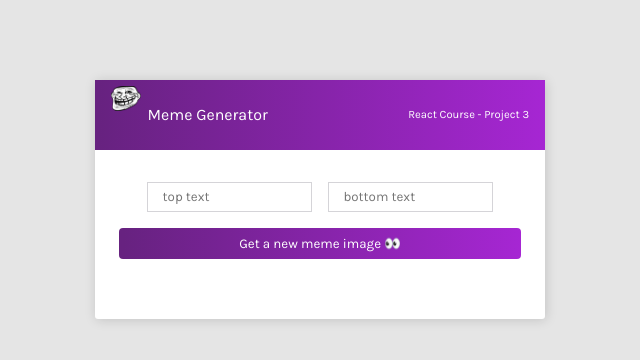
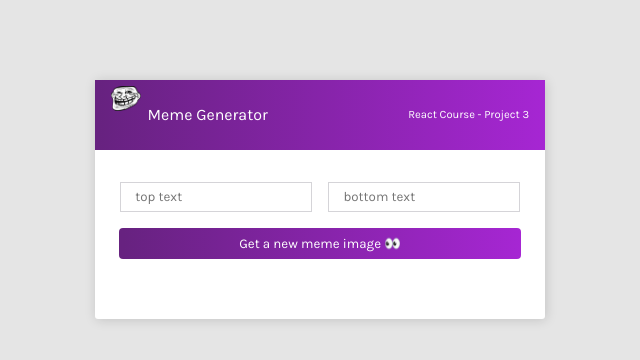
Before and after one commit to timokonkwo/meme-generator, a React (Vite) app: page / in a window 1280 px wide. Shown: the top 360 px of the page, without its empty margins (320-960 px from the left). Built offline with nearby package versions, Linux system fonts and the light colour scheme.

Commit message:
implemented useState in setting the img

```diff
--- a/src/App.css
+++ b/src/App.css
@@ -68,6 +68,7 @@ input {
   border: 1px solid #D5D4D8;
   text-indent: .5rem;
   margin-bottom: 1rem;
+  width: calc(253px - 3.8rem)
 }
 
 button {
```
